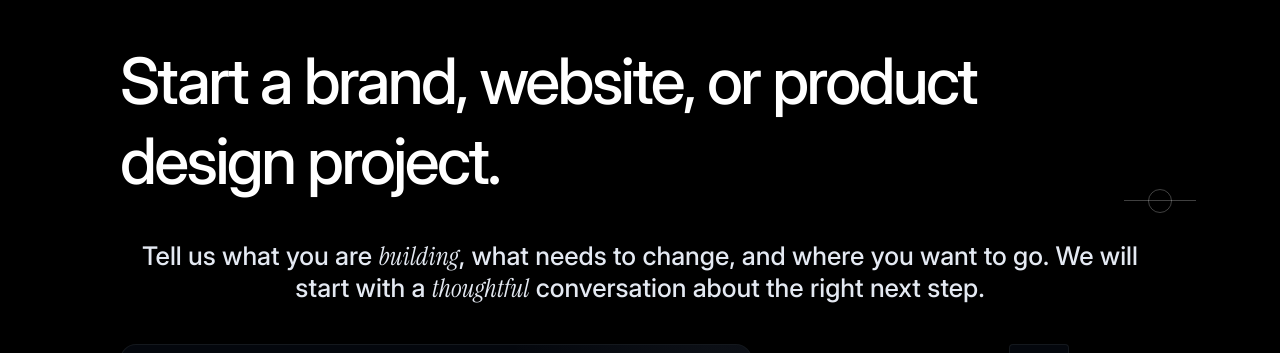
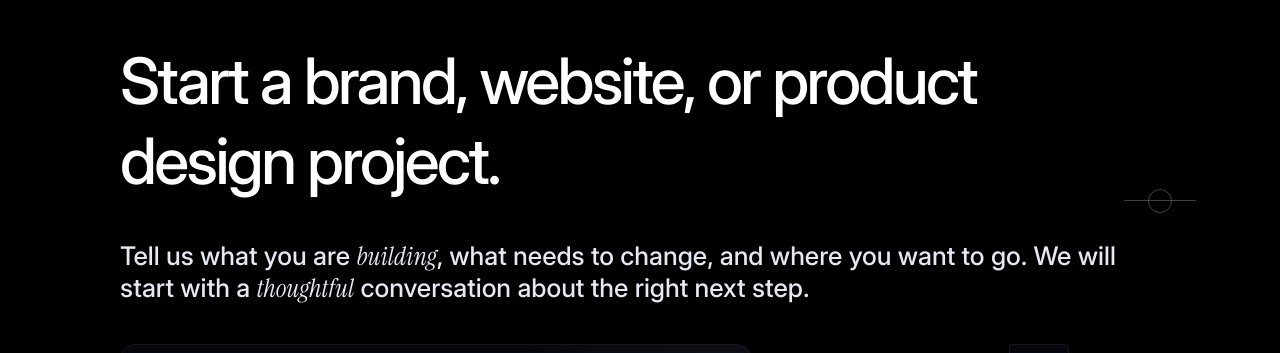
Before and after one commit to Arturomartint/JorgeMartin, a plain HTML site: page contact/index.html in a window 1280 px wide. Shown: the part 87-440 px from the top of the page. Drawn offline with Linux system fonts and the light colour scheme.

Commit message:
Left-align contact page hero and subtitle

```diff
--- a/css/styles.css
+++ b/css/styles.css
@@ -420,6 +420,8 @@ a:hover .post-title { color: #fff; }
 
 /* Contact-specific: even tighter since it's only 3 blocks */
 main.page:has(.contact-grid) { gap: 40px; }
+main.page:has(.contact-grid) .page-title,
+main.page:has(.contact-grid) .lead { text-align: left; }
 main.page:has(.contact-grid) .contact-intro { max-width: 632px; margin: 0; text-align: left; font-size: clamp(18px, 1.8vw, 24px); line-height: 1.5; }
 main.page:has(.contact-grid) .social-list { flex: 0 0 auto; gap: 36px; }
 
```
